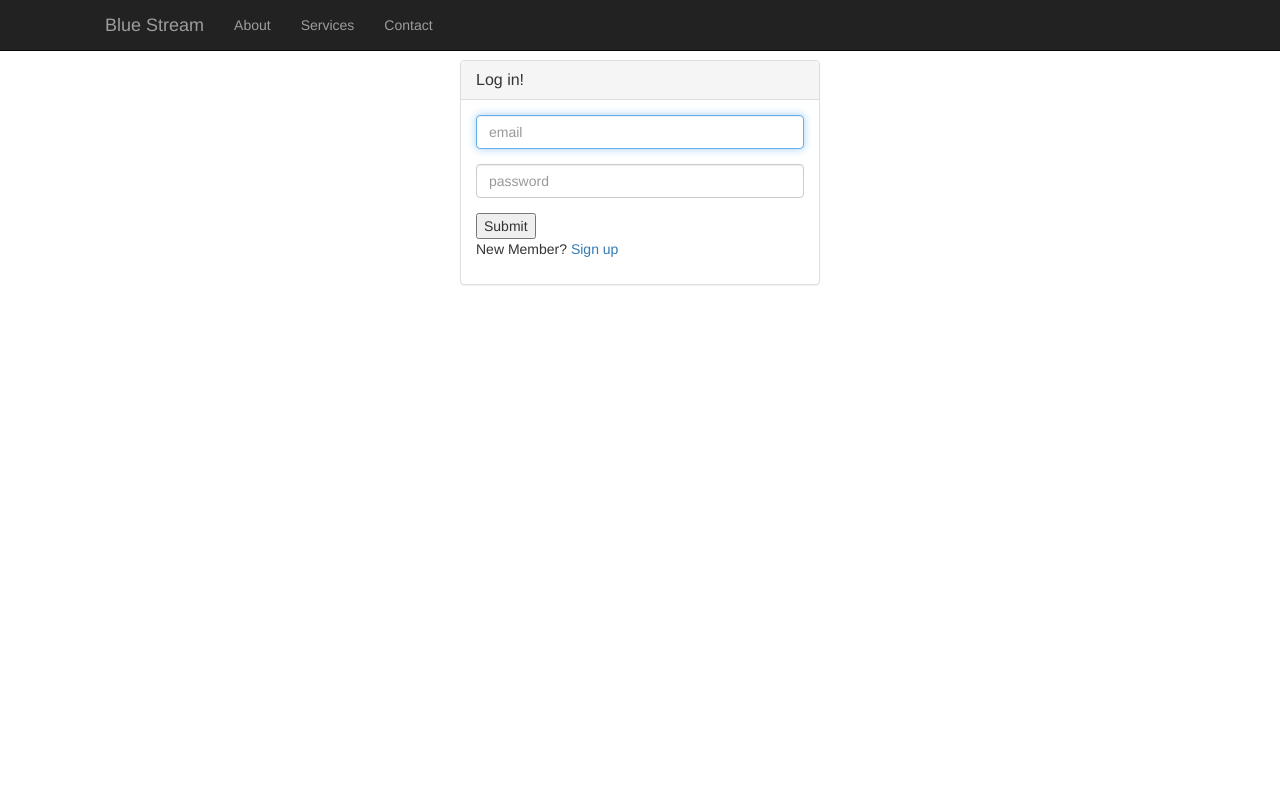
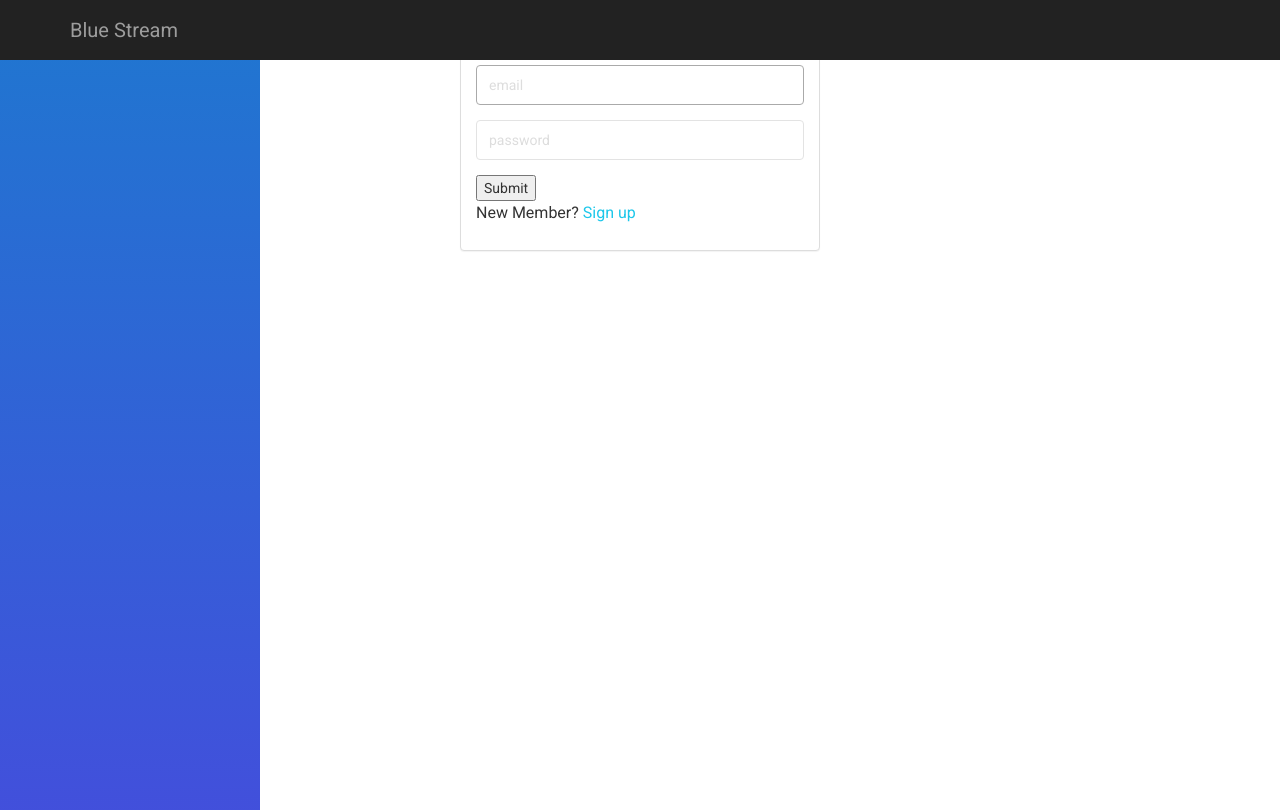
Before and after one commit to angelahschen/CS130-Bluestream, a Django app: page /loginpage/ in a window 1280 px wide. Before the commit the page ends 285 px from the top, so only its background shows below. Run offline with Django 3.2, Linux system fonts and the light colour scheme; some libraries are stand-ins or nearby versions.

Commit message:
shows logout after logging in, also updated side bar navigation

```diff
--- a/Bluestream/site_ver1/templates/Section4.html
+++ b/Bluestream/site_ver1/templates/Section4.html
@@ -22,12 +22,12 @@
                     </a>
 
                         <ul>
-                            <a href="sectionlist">
-		                    <p>Syringe</p>
+                            <a href="../">
+		                    <p> {{ name }}</p>
                             </a>
                             <ul>
                                 <a href="#">
-		                        <p>RTA Checklist</p>
+		                        <p>{{ section_name }}</p>
                                 </a>
                             </ul>
 		                </ul>
--- a/Bluestream/site_ver1/templates/Section5.html
+++ b/Bluestream/site_ver1/templates/Section5.html
@@ -22,12 +22,12 @@
                     </a>
 
                         <ul>
-                            <a href="sectionlist">
-		                    <p>Syringe</p>
+                            <a href="../">
+		                    <p>{{ name }}</p>
                             </a>
                             <ul>
                                 <a href="#">
-		                        <p>RTA Checklist</p>
+		                        <p>{{ section_name }}</p>
                                 </a>
                             </ul>
 		                </ul>
--- a/Bluestream/site_ver1/templates/base.html
+++ b/Bluestream/site_ver1/templates/base.html
@@ -46,29 +46,9 @@
         <div class="container wrap">
             <!-- Brand and toggle get grouped for better mobile display -->
             <div class="navbar-header">
-                <button type="button button-primary" class="navbar-toggle" data-toggle="collapse" data-target="#bs-example-navbar-collapse-1">
-                    <span class="sr-only">Toggle navigation</span>
-                    <span class="icon-bar"></span>
-                    <span class="icon-bar"></span>
-                    <span class="icon-bar"></span>
-                </button>
                 <a class="navbar-brand" href="/">Blue Stream</a>
             </div>
-            <!-- Collect the nav links, forms, and other content for toggling -->
-            <div class="collapse navbar-collapse" id="bs-example-navbar-collapse-1">
-                <ul class="nav navbar-nav">
-                    <li>
-                        <a href="#">About</a>
-                    </li>
-                    <li>
-                        <a href="#">Services</a>
-                    </li>
-                    <li>
-                        <a href="#">Contact</a>
-                    </li>
-                </ul>
-            </div>
-            <!-- /.navbar-collapse -->
+
         </div>
         <!-- /.container -->
     </nav>
--- a/Bluestream/site_ver1/templates/base_dashboard.html
+++ b/Bluestream/site_ver1/templates/base_dashboard.html
@@ -60,5 +60,34 @@ Overrides:
     </div>
     {% endblock sidebar %}
 
+    {% block topnavbar %}
+    <!-- Navigation -->
+    <nav class="navbar navbar-inverse navbar-fixed-top" role="navigation">
+        <div class="container wrap">
+            <!-- Brand and toggle get grouped for better mobile display -->
+            <div class="navbar-header">
+                <a class="navbar-brand" href="/">Blue Stream</a>
+            </div>
+            <!-- Collect the nav links, forms, and other content for toggling -->
+            <ul class="nav navbar-nav navbar-right">
+                        <li>
+                           <a href="">
+                               Account
+                            </a>
+                        </li>
+
+                        <li>
+                            <a href="#">
+                                Log out
+                            </a>
+                        </li>
+                    </ul>
+
+            <!-- /.navbar-collapse -->
+        </div>
+        <!-- /.container -->
+    </nav>
+    {% endblock topnavbar %}
+
     {{ block.super }}
 {% endblock body %}
--- a/Bluestream/site_ver1/templates/loginpage.html
+++ b/Bluestream/site_ver1/templates/loginpage.html
@@ -1,9 +1,29 @@
-{% extends "base.html" %}
+{% extends "base_dashboard.html" %}
 
 {% block title %}<title>Login</title>{% endblock title %}
 
+{% block sidebar %}
+    <div class="sidebar" data-color="blue">
+    	<div class="sidebar-wrapper">
+
+    	</div>
+    </div>
+{% endblock sidebar %}
 
 {% block content %}
+
+    <!-- Navigation -->
+    <nav class="navbar navbar-inverse navbar-fixed-top" role="navigation">
+        <div class="container wrap">
+            <!-- Brand and toggle get grouped for better mobile display -->
+            <div class="navbar-header">
+                <a class="navbar-brand" href="/">Blue Stream</a>
+            </div>
+        </div>
+        <!-- /.container -->
+    </nav>
+
+
 <ul>
 	{% for error in form.errors %}
 		<li>{{ error }}</li>
--- a/Bluestream/site_ver1/views.py
+++ b/Bluestream/site_ver1/views.py
@@ -64,7 +64,7 @@ def section3(request, name):
 	else:
 		form = CoverLetterForm()
 
-	return render(request,'Section3.html', {'form': form, 'QT1': QT1, 'QT2': QT2})
+	return render(request,'Section3.html', {'form': form, 'QT1': QT1, 'QT2': QT2, 'name': name, 'section_name':"Section 3: RTA Checklist"})
 
 def section4(request, name):
 	if request.method == 'POST':
@@ -74,7 +74,7 @@ def section4(request, name):
 			p.save()
 	else:
 		form = Section4Form()
-	return render(request,'Section4.html', {'form': form})
+	return render(request,'Section4.html', {'form': form,'name': name, 'section_name':"Section 4: Indications for Use Statement"})
 
 def section5(request, name):
 	if request.method == 'POST':
@@ -84,7 +84,7 @@ def section5(request, name):
 			p.save()
 	else:
 		form = Section5Form()
-	return render(request,'Section5.html', {'form': form})
+	return render(request,'Section5.html', {'form': form, 'name': name, 'section_name':"Section 5: 510K Summary / 510K Statement" })
 
 def whatever(request):
 	if request.method == "POST":
@@ -132,7 +132,7 @@ def newproject(request):
 				clients = User.objects.filter(username = form.cleaned_data["email_recipient"])
 				for client in clients:
 					proj = Project(creator = request.user, proj_name = form.cleaned_data["proj_name"], business_name = form.cleaned_data["business_name"], client = client)
-				email = EmailMessage(proj.business_name +' - ' + proj.proj_name , 'A project has just created a project for you by your Regulatory Consultant. Go to www.bluestream.com to get started', to=[form.cleaned_data["email_recipient"]])
+				email = EmailMessage(proj.business_name +' - ' + proj.proj_name , 'A project has just been created for you by your Regulatory Consultant. Go to www.bluestream.com to get started', to=[form.cleaned_data["email_recipient"]])
 				email.send()
 			else:
 				proj = Project(creator = request.user, proj_name = form.cleaned_data["proj_name"], business_name = form.cleaned_data["business_name"])
@@ -150,6 +150,9 @@ def showproject(request, name):
 	else:
 		project = Project.objects.filter(proj_name = name, client = request.user)
 	if project:
-		return render(request, 'base_project.html', {'name': name})
+		return render(request, 'sectionlist.html', {'name': name})
 	else:
 		return HttpResponseRedirect("/dashboard")
+
+def logout_view(request):
+    logout(request)
```
Also changed, not shown: Bluestream/site_ver1/templates/Section3.html (+3 -4 lines), Bluestream/site_ver1/templates/dashboard.html (+1 -22 lines), Bluestream/site_ver1/templates/sectionlist.html (+4 -28 lines), Bluestream/db.sqlite3, Bluestream/site_ver1/migrations/0001_initial.py.
